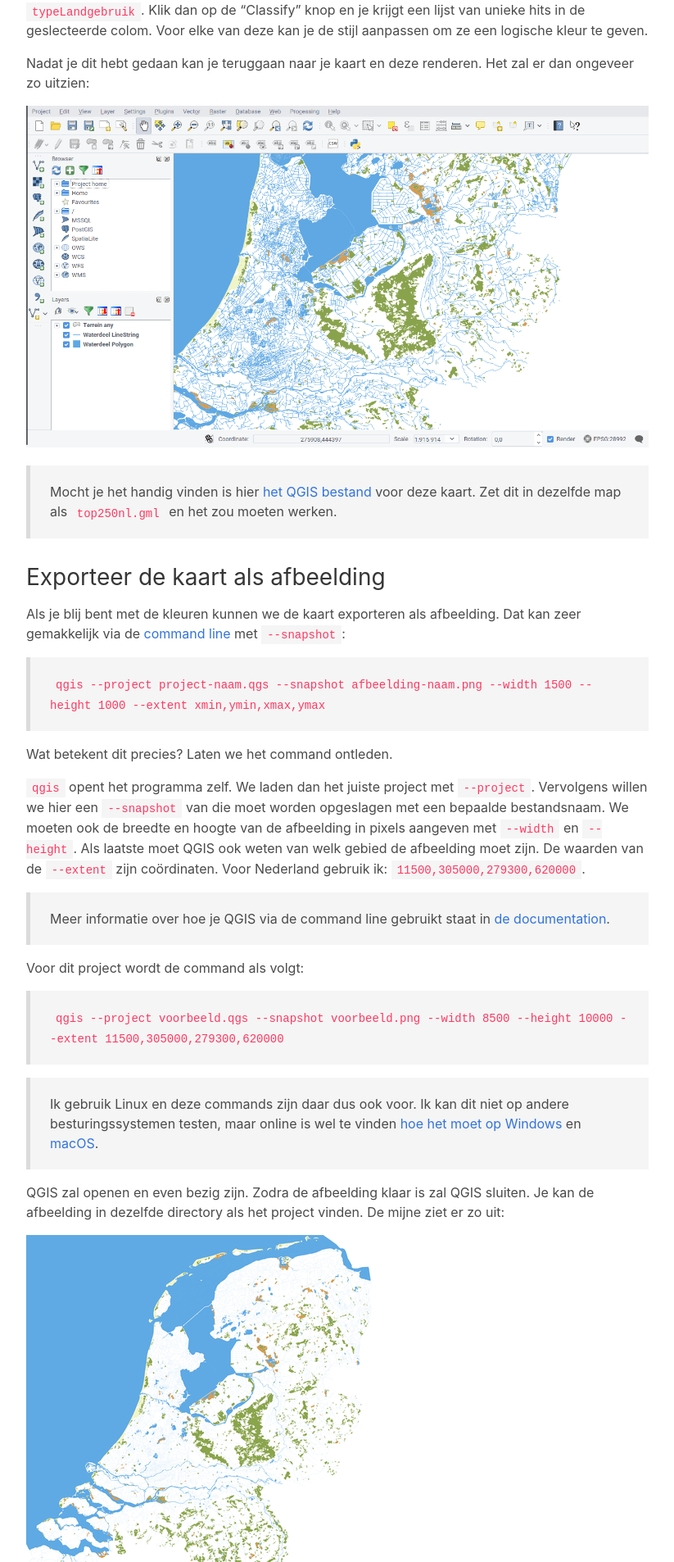
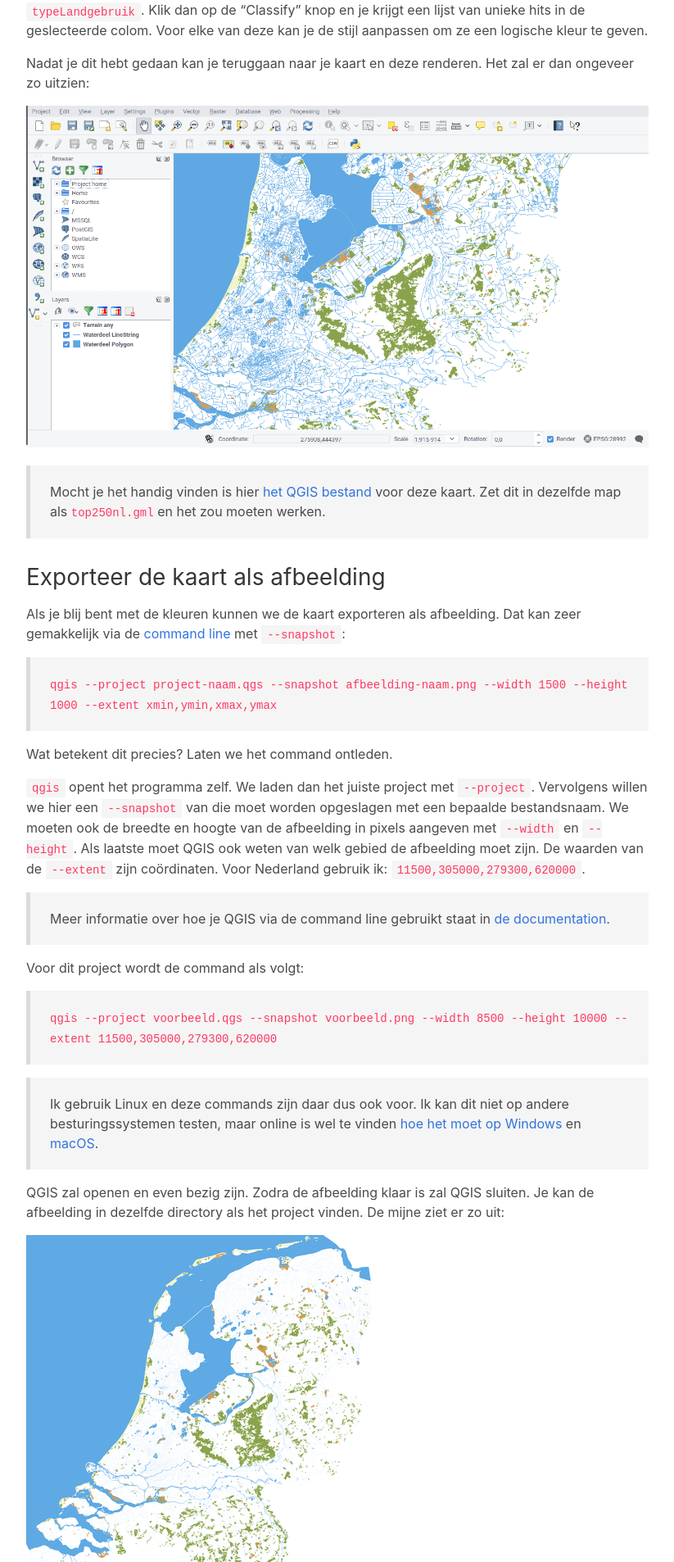
Before and after one commit to guushoekman/atlas-novus, a Jekyll site: the page built from make-your-own.md, in a window 1280 px wide. Shown: the part 3171-5077 px from the top of the page at 82% size, without its empty margins (32-855 px from the left). Built offline with Jekyll 4.4.1, drawn with Linux system fonts in a browser that asks for light colours.

```diff
--- a/css/style.scss
+++ b/css/style.scss
@@ -93,6 +93,17 @@
   }
 }
 
+.make-your-own {
+  img {
+    max-width: 100%;
+  }
+  blockquote {
+    code {
+      padding: 0;
+    }
+  }
+}
+
 .footer {
   padding: 3rem 1.5rem;
 }
```
Also changed, not shown: _layouts/base.html (+10 -0 lines).
